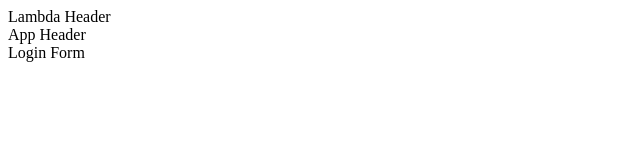
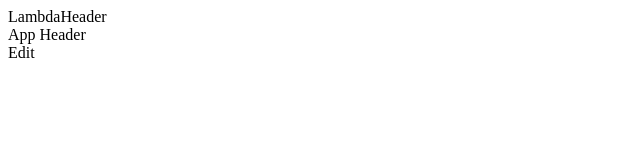
Before and after one commit to bloominstituteoftechnology/web-module-project-class-components, a React app: page /edit in a window 1280 px wide. Shown: the top 160 px of the page, without its empty margins (0-640 px from the left). Built offline with nearby package versions, Linux system fonts and the light colour scheme.

Commit message:
adds in routing.

```diff
--- a/src/components/App.js
+++ b/src/components/App.js
@@ -1,7 +1,14 @@
 import React, { useEffect, useState } from 'react'
-import { BrowserRouter as Router, Route, NavLink } from "react-router-dom";
+import { Route, NavLink, Redirect } from "react-router-dom";
 import styled from 'styled-components'
-import axios from 'axios'
+
+import Header from './Header';
+import LambdaHeader from './LambdaHeader';
+import View from './View';
+import Create from './Create';
+import Edit from './Edit';
+import Login from './Login';
+import Logout from './Logout';
 
 const StyledApp = styled.div`
   padding: 1rem;
@@ -9,26 +16,36 @@ const StyledApp = styled.div`
   button { margin-left: 4px; }
 `
 
-
-const LambdaHeader = ()=> {
-  return(<div>Lambda Header</div>);
-}
-
-const Header = ()=> {
-  return(<div>App Header</div>);
-}
-
-const LoginForm = ()=> {
-  return(<div id="Login">Login Form</div>);
-}
-
 export default function App() {
   return (
     <div>
       <LambdaHeader/>
       <div id="app">
         <Header/>
-        <LoginForm/>
+
+        <Route exact path="/">
+          <Login/>
+        </Route>
+
+        <Route path="/login">
+          <Redirect to="/"/>
+        </Route>
+
+        <Route path="/view">
+          <View/>
+        </Route>
+
+        <Route path="/edit">
+          <Edit/>
+        </Route>
+
+        <Route path="/create">
+          <Create/>
+        </Route>
+
+        <Route path="/logout">
+          <Logout/>
+        </Route>
       </div>
     </div>
   )
--- /dev/null
+++ b/src/components/Create.js
@@ -0,0 +1,7 @@
+import React from 'react';
+
+const Create = () => {
+    return(<div>Create</div>);
+}
+
+export default Create;
--- /dev/null
+++ b/src/components/Edit.js
@@ -0,0 +1,7 @@
+import React from 'react';
+
+const Edit = () => {
+    return(<div>Edit</div>);
+}
+
+export default Edit;
--- /dev/null
+++ b/src/components/Header.js
@@ -0,0 +1,7 @@
+import React from 'react';
+
+const Header = () => {
+    return(<div>App Header</div>);
+}
+
+export default Header;
--- /dev/null
+++ b/src/components/LambdaHeader.js
@@ -0,0 +1,7 @@
+import React from 'react';
+
+const LambdaHeader = () => {
+    return(<div>LambdaHeader</div>);
+}
+
+export default LambdaHeader;
--- /dev/null
+++ b/src/components/Login.js
@@ -0,0 +1,7 @@
+import React from 'react';
+
+const Login = () => {
+    return(<div>Login</div>);
+}
+
+export default Login;
--- /dev/null
+++ b/src/components/Logout.js
@@ -0,0 +1,8 @@
+import React from 'react';
+import {Redirect} from 'react-router-dom';
+
+const Logout = () => {
+    return(<Redirect to="/"/>)
+}
+
+export default Logout;
--- /dev/null
+++ b/src/components/View.js
@@ -0,0 +1,7 @@
+import React from 'react';
+
+const View = () => {
+    return(<div>View</div>);
+}
+
+export default View;
--- a/src/index.js
+++ b/src/index.js
@@ -1,8 +1,11 @@
 import React from 'react'
+import { BrowserRouter as Router} from "react-router-dom";
 import { render } from 'react-dom'
 import App from './components/App'
 
 render(
-  <App />,
+  <Router>
+    <App />
+  </Router>,
   document.getElementById('root')
 )
--- a/webpack.config.js
+++ b/webpack.config.js
@@ -18,6 +18,7 @@ module.exports = {
   devServer: {
     contentBase: path.join(__dirname, 'dist'),
     compress: true,
+    historyApiFallback: true,
     port: 3000,
   },
   module: {
```
Also changed, not shown: src/index.html (+0 -1 lines).
